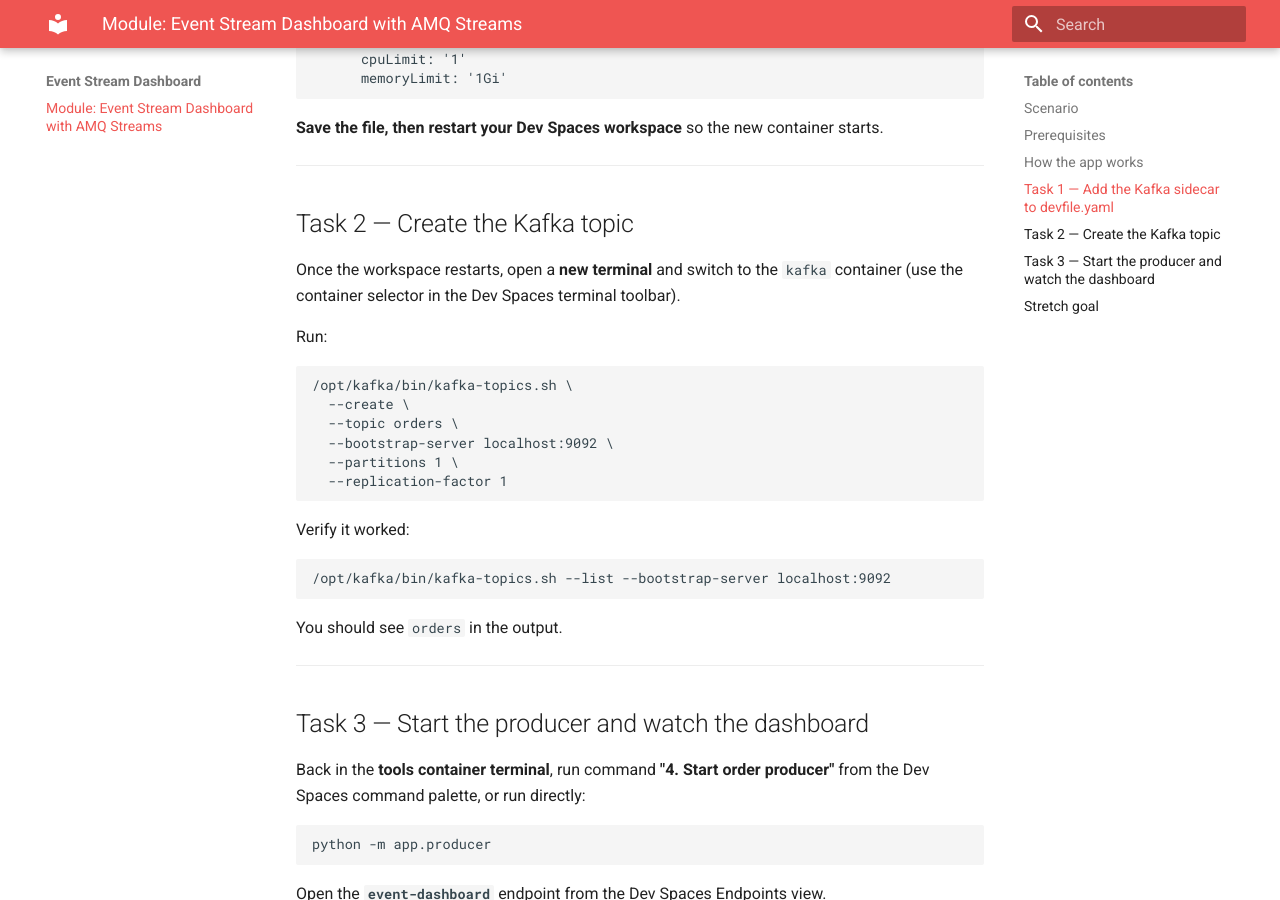
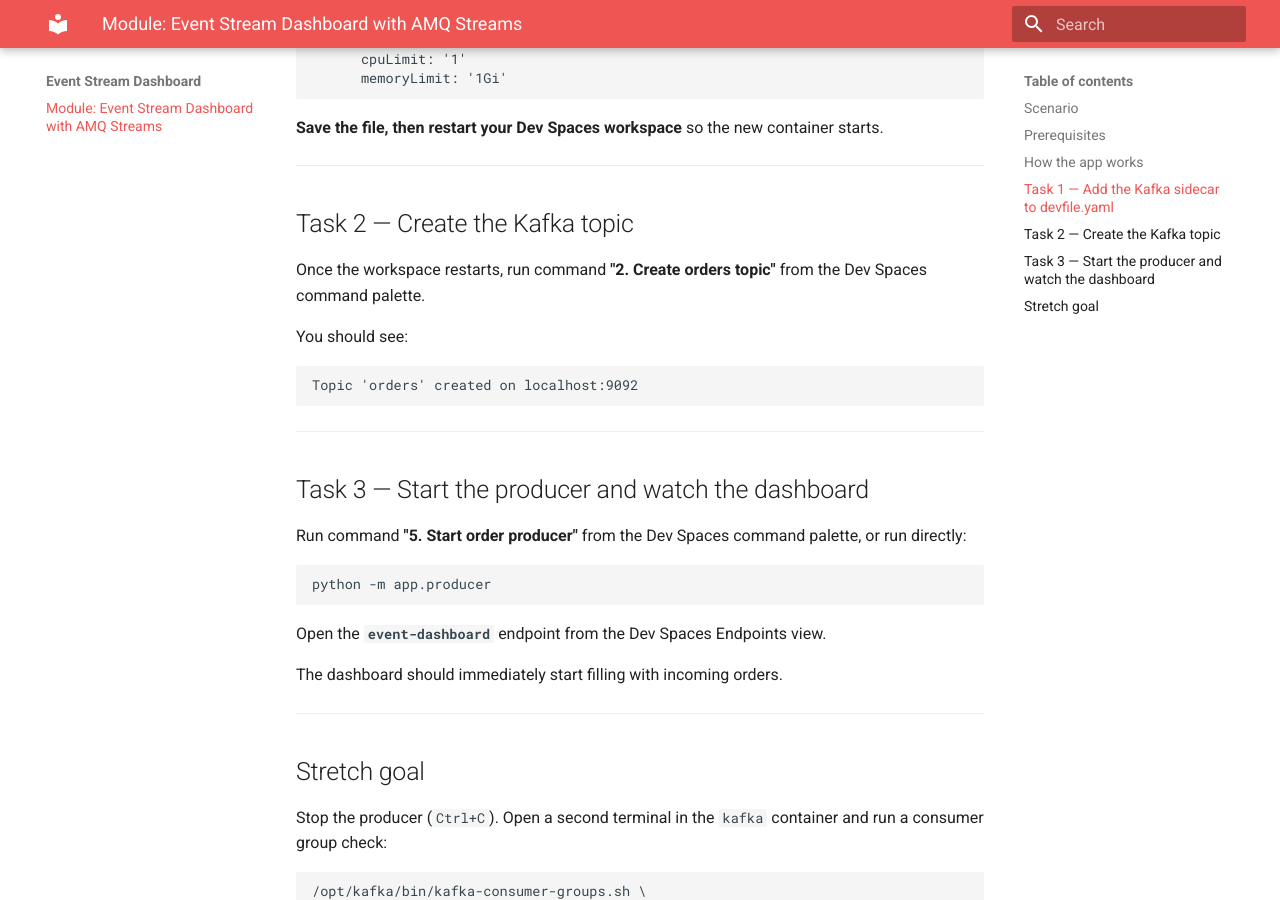
Before and after one commit to na-launch-workshop/workshop-python-event_stream_fastapi, an MkDocs documentation site: the page built from docs/index.md, in a window 1280 px wide and 900 px high, scrolled down 1726 px. Built offline with MkDocs 1.6.1 and Material for MkDocs 9.7.7, drawn with Linux system fonts in a browser that asks for light colours.

Commit message:
Add create_topic command — participants create Kafka topic from tools container

````diff
--- a/docs/index.md
+++ b/docs/index.md
@@ -73,32 +73,19 @@
 
 ## Task 2 — Create the Kafka topic
 
-Once the workspace restarts, open a **new terminal** and switch to the `kafka` container (use the container selector in the Dev Spaces terminal toolbar).
+Once the workspace restarts, run command **"2. Create orders topic"** from the Dev Spaces command palette.
 
-Run:
+You should see:
 
-```bash
-/opt/kafka/bin/kafka-topics.sh \
-  --create \
-  --topic orders \
-  --bootstrap-server localhost:9092 \
-  --partitions 1 \
-  --replication-factor 1
 ```
-
-Verify it worked:
-
-```bash
-/opt/kafka/bin/kafka-topics.sh --list --bootstrap-server localhost:9092
+Topic 'orders' created on localhost:9092
 ```
-
-You should see `orders` in the output.
 
 ---
 
 ## Task 3 — Start the producer and watch the dashboard
 
-Back in the **tools container terminal**, run command **"4. Start order producer"** from the Dev Spaces command palette, or run directly:
+Run command **"5. Start order producer"** from the Dev Spaces command palette, or run directly:
 
 ```bash
 python -m app.producer
````
Also changed, not shown: devfile.yaml (+12 -6 lines), 1 other file.
